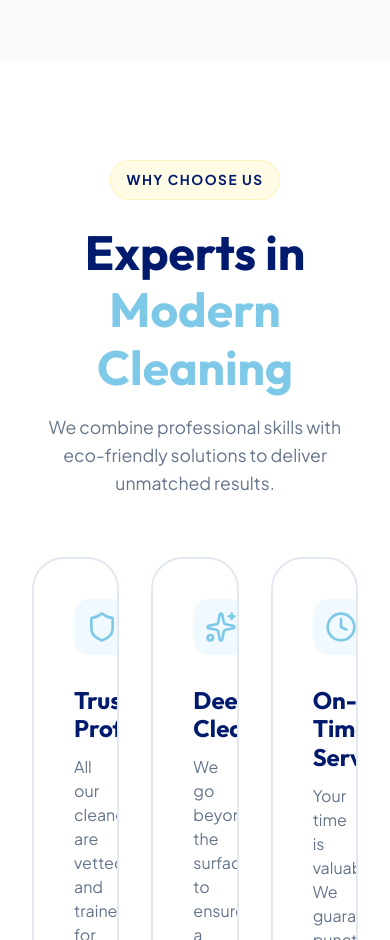
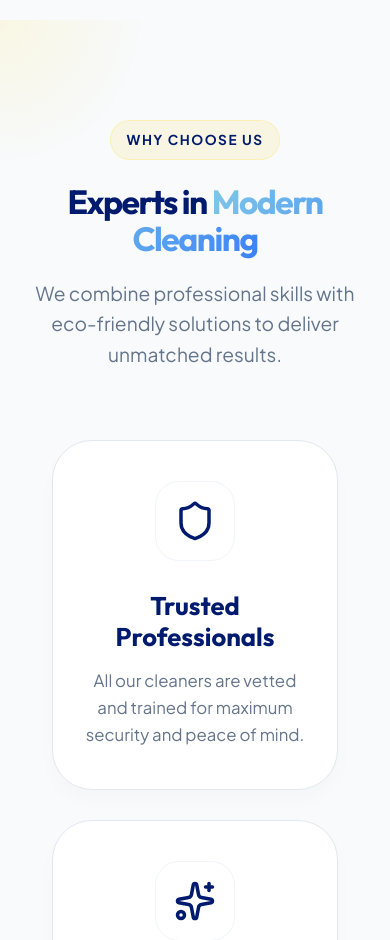
Before and after one commit to DevSSTM/startex_FM, a React (Vite) app: page / in a window 390 px wide. Shown: the part 1060-2000 px from the top of the page. Built offline with nearby package versions, Linux system fonts and the light colour scheme.

Commit message:
mobile responsive

```diff
--- a/src/pages/Home.css
+++ b/src/pages/Home.css
@@ -163,81 +163,115 @@
 
 /* Features/About Section */
 .features-section {
-    background: white;
+    background: #f8fafc;
+    position: relative;
+    overflow: hidden;
+}
+
+.features-section::before {
+    content: '';
+    position: absolute;
+    width: 300px;
+    height: 300px;
+    background: radial-gradient(circle, var(--accent-soft) 0%, transparent 70%);
+    top: -150px;
+    left: -150px;
+    z-index: 0;
 }
 
 .section-title-dark {
     text-align: center;
-    margin-bottom: 60px;
+    margin-bottom: 70px;
+    position: relative;
+    z-index: 1;
 }
 
 .section-title-dark h2 {
-    font-size: 3rem;
+    font-size: 3.5rem;
     color: var(--primary);
-    margin-bottom: 16px;
+    margin-bottom: 20px;
+    letter-spacing: -1.5px;
+    line-height: 1.1;
 }
 
 .section-title-dark h2 span {
     color: var(--secondary);
+    background: linear-gradient(120deg, var(--secondary) 0%, #3b82f6 100%);
+    -webkit-background-clip: text;
+    background-clip: text;
+    -webkit-text-fill-color: transparent;
 }
 
 .section-title-dark p {
     color: var(--text-grey);
-    font-size: 1.1rem;
-    max-width: 600px;
+    font-size: 1.2rem;
+    max-width: 650px;
     margin: 0 auto;
+    line-height: 1.6;
 }
 
 .features-grid {
     display: grid;
     grid-template-columns: repeat(3, 1fr);
-    gap: 32px;
+    gap: 30px;
+    position: relative;
+    z-index: 1;
+    max-width: 1200px;
+    margin: 0 auto;
 }
 
 .feature-card {
     background: white;
-    padding: 40px;
-    border-radius: 32px;
-    border: 2px solid #e2e8f0;
-    transition: var(--transition);
+    padding: 50px 40px;
+    border-radius: 40px;
+    border: 1px solid #e2e8f0;
+    transition: all 0.4s cubic-bezier(0.175, 0.885, 0.32, 1.275);
     height: 100%;
     position: relative;
-    overflow: hidden;
+    display: flex;
+    flex-direction: column;
+    align-items: center;
+    text-align: center;
+    box-shadow: 0 10px 20px rgba(0, 0, 0, 0.02);
 }
 
 .feature-card:hover {
-    transform: translateY(-10px);
-    box-shadow: var(--thick-shadow);
+    transform: translateY(-12px);
+    box-shadow: 0 25px 50px -12px rgba(0, 26, 110, 0.12);
     border-color: var(--secondary);
 }
 
 .feature-card .icon {
-    color: var(--secondary);
-    background: #f0f9ff;
-    padding: 12px;
-    border-radius: 16px;
-    margin-bottom: 24px;
-    width: 56px;
-    height: 56px;
-    transition: var(--transition);
+    color: var(--primary);
+    background: var(--light-bg);
+    padding: 18px;
+    border-radius: 24px;
+    margin-bottom: 30px;
+    width: 80px;
+    height: 80px;
+    transition: all 0.5s ease;
+    border: 1px solid #f1f5f9;
 }
 
 .feature-card:hover .icon {
-    transform: scale(1.1);
-    background: var(--secondary);
+    transform: rotate(10deg) scale(1.1);
+    background: var(--primary);
     color: white;
+    box-shadow: 0 15px 30px rgba(0, 26, 110, 0.2);
 }
 
 .feature-card h3 {
-    font-size: 1.5rem;
-    margin-bottom: 12px;
+    font-size: 1.6rem;
+    margin-bottom: 16px;
     color: var(--primary);
+    font-weight: 800;
 }
 
 .feature-card p {
     color: var(--text-grey);
-    font-size: 1rem;
-    line-height: 1.5;
+    font-size: 1.05rem;
+    line-height: 1.6;
+    margin: 0;
 }
 
 /* Services Section */
@@ -512,7 +546,7 @@
     box-shadow: 0 10px 30px -5px rgba(0, 26, 110, 0.4);
 }
 
-@media (max-width: 1100px) {
+@media (max-width: 1024px) {
     .hero-content h1 {
         font-size: 3.5rem;
     }
@@ -521,6 +555,7 @@
         grid-template-columns: 1fr;
         padding-top: 140px;
         text-align: center;
+        gap: 40px;
     }
 
     .hero-content p {
@@ -530,27 +565,82 @@
     .hero-actions {
         justify-content: center;
     }
+
+    .features-grid {
+        grid-template-columns: repeat(2, 1fr);
+        padding: 0 20px;
+    }
+
+    .section-title-dark h2 {
+        font-size: 2.75rem;
+    }
 }
 
 @media (max-width: 768px) {
-    .features {
+    .features-grid {
         grid-template-columns: 1fr;
+        max-width: 500px;
+        margin: 0 auto;
+    }
+
+    .feature-card {
+        padding: 40px 30px;
     }
 
     .services-grid {
-        grid-template-columns: 1fr;
+        flex-direction: column;
+        padding: 0 20px;
+    }
+
+    .service-card {
+        min-width: unset;
     }
 
     .hero-content h1 {
         font-size: 2.75rem;
+        letter-spacing: -1px;
     }
 
-    .cta h2 {
+    .hero-actions {
+        flex-direction: column;
+        gap: 15px;
+    }
+
+    .btn-primary,
+    .btn-secondary {
+        width: 100%;
+        justify-content: center;
+    }
+
+    .cta-content h2 {
+        font-size: 2.5rem;
+    }
+
+    .section-title h2 {
+        font-size: 2.5rem;
+    }
+
+    .services-overview {
+        padding: 80px 0;
+    }
+}
+
+@media (max-width: 480px) {
+    .hero-content h1 {
         font-size: 2.25rem;
     }
 
-    .services-overview {
-        margin: 0;
-        border-radius: 0;
+    .section-title-dark h2,
+    .section-title h2 {
+        font-size: 2.1rem;
+    }
+
+    .cta-content {
+        padding: 60px 20px;
+        border-radius: 30px;
+    }
+
+    .cta-content h2 {
+        font-size: 2rem;
     }
 }
```
